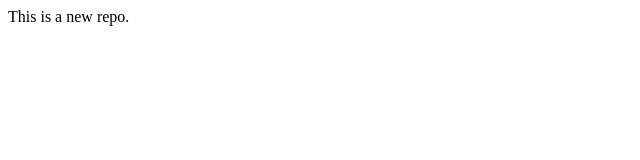
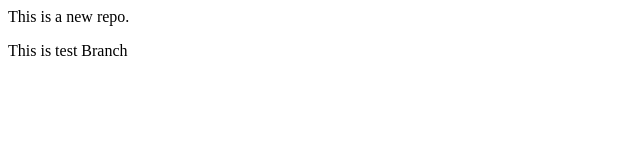
Before and after one commit to ketan0820/localrepo, a plain HTML site: page index.html in a window 1280 px wide. Shown: the whole page, without its empty margins (0-640 px from the left). Drawn offline with Linux system fonts and the light colour scheme.

Commit message:
Update index.html

```diff
--- a/index.html
+++ b/index.html
@@ -1 +1,2 @@
 <p>This is a new repo.</p>
+<p>This is test Branch</p>
```
